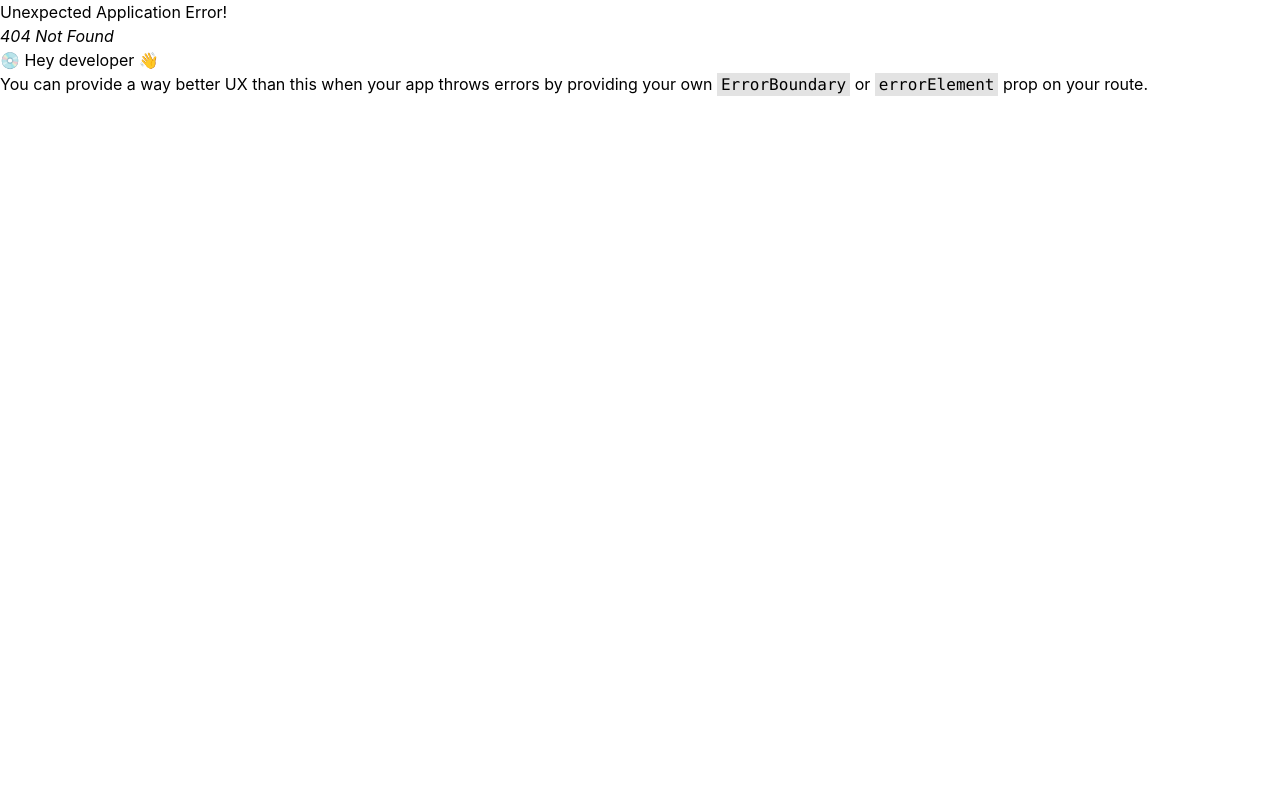
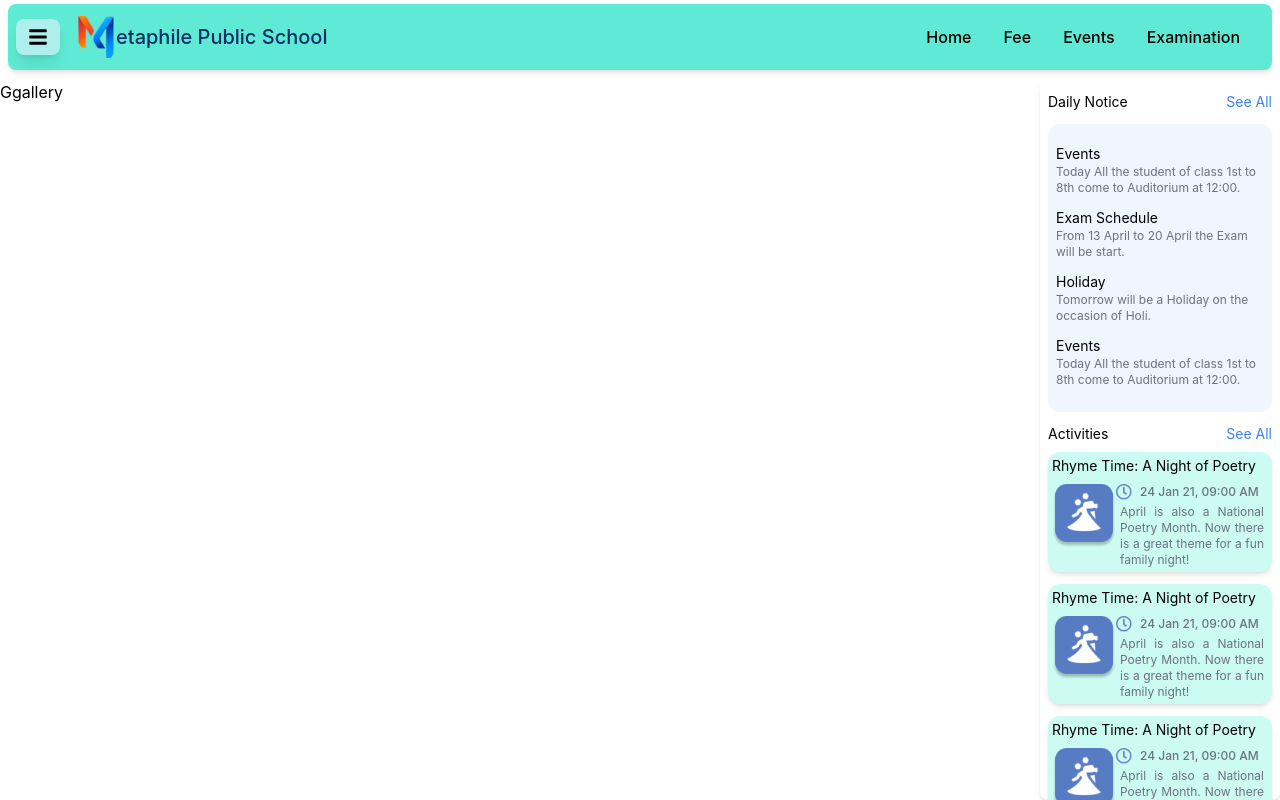
Before and after one commit to TheMetaphile/ERP, a React (Vite) app: page /Student-Dashboard/gallery in a window 1280 px wide. Before the commit this address had no page. Built offline with nearby package versions, Linux system fonts and the light colour scheme; grey boxes are pictures that could not be loaded.

Commit message:
Route for gallery module

```diff
--- a/src/components/exam/Examination.jsx
+++ b/src/components/exam/Examination.jsx
@@ -18,7 +18,7 @@ export default function Examination() {
     setInternalAllTiles(!internalAllTiles);
   };
   return (
-    <div className=" flex flex-col w-full overflow-y-auto items-start px-2 mb-1 pb-4 no-scrollbar rounded-lg shadow-md">
+    <div className=" flex flex-col w-full overflow-y-auto items-start px-2 mb-1 pb-4 no-scrollbar">
       <h1 className="text-2xl font-medium px-2">Mock Tests</h1>
       <div className=' w-full'>
       <MockGrid showAll={mockAllTiles} />
--- a/src/components/exam/utils/MockTile.jsx
+++ b/src/components/exam/utils/MockTile.jsx
@@ -4,7 +4,7 @@ import { Link } from "react-router-dom";
 
 export default function MockTile(props) {
     return (
-        <div className=" p-3 tablet:mr-2 mobile:max-tablet:mb-3 rounded-lg shadow-md mt-2">
+        <div className=" p-3 tablet:mr-2 mobile:max-tablet:mb-3  mt-2">
             <h1 className='text-xs text-gray-400 font-medium'>{props.completed} completed</h1>
             <div className='mt-2'>
                 <LinearProgressBar />
--- /dev/null
+++ b/src/components/gallery/Gallery.jsx
@@ -0,0 +1,7 @@
+import React from 'react'
+
+export default function Gallery() {
+  return (
+    <div>Ggallery</div>
+  )
+}
--- a/src/helpers/menuItems.js
+++ b/src/helpers/menuItems.js
@@ -57,6 +57,7 @@ const menuItems = [
     image: "src/assets/Dashboard_gallery.png",
     alt: "School gallery image",
     text: "School Gallery",
+    route: '/Student-Dashboard/gallery'
   },
   {
     image: "src/assets/Dashboard_leave.png",
--- a/src/routes.jsx
+++ b/src/routes.jsx
@@ -59,6 +59,7 @@ import Panel from "./components/quiz/Panel.jsx";
 import QuizRoute from "./components/quiz/QuizRoute.jsx"
 import Examination from "./components/exam/Examination.jsx"
 import ExamRoute from "./components/exam/ExamRoute.jsx";
+import Gallery from "./components/gallery/Gallery.jsx"
 const router = createBrowserRouter([
   {
     path: "/",
@@ -228,6 +229,10 @@ const router = createBrowserRouter([
         element: <Leave />,
       },
       {
+        path: "/Student-Dashboard/gallery",
+        element: <Gallery />,
+      },
+      {
         path: "/Student-Dashboard/broadcast",
         element: <BroadCast />,
       },
```
